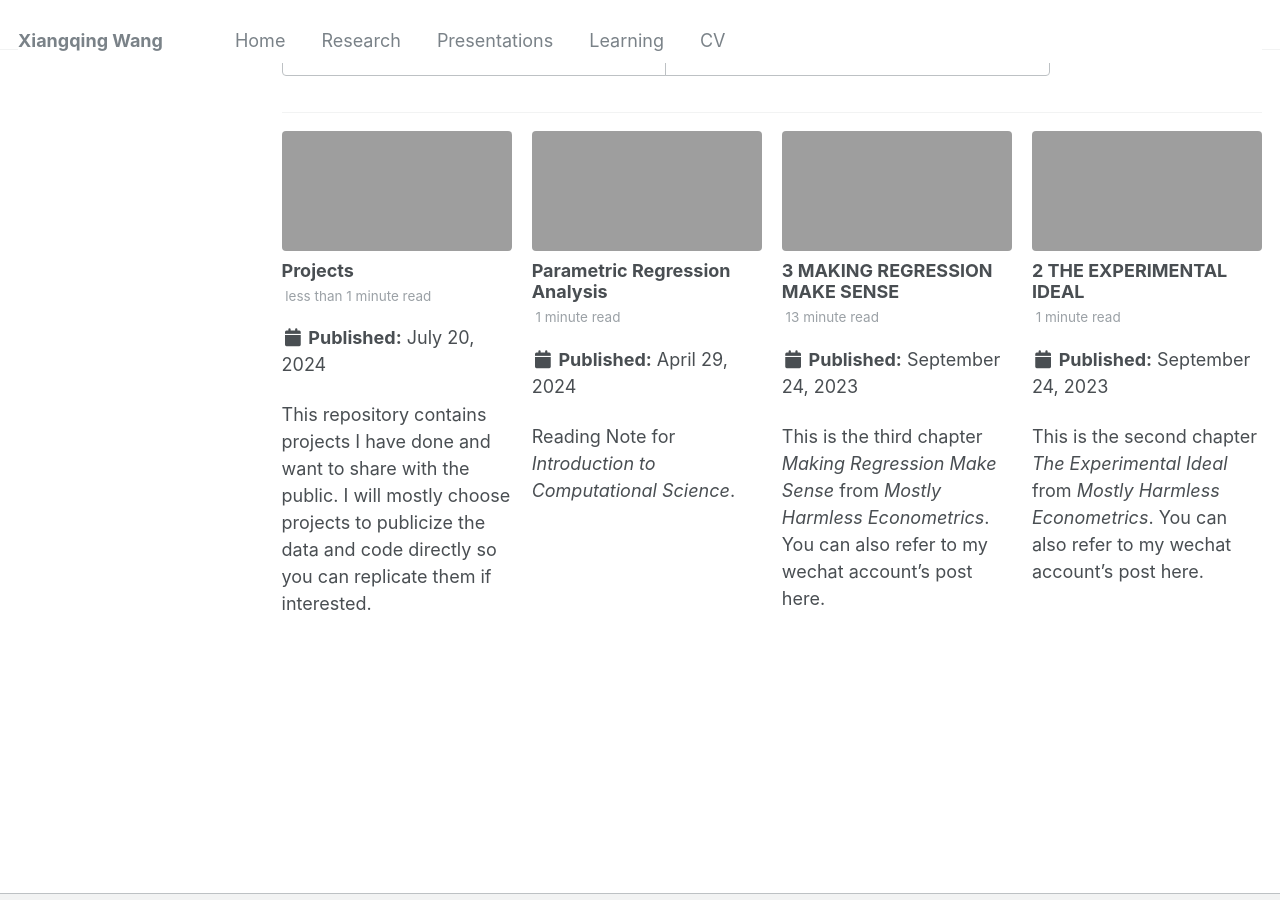
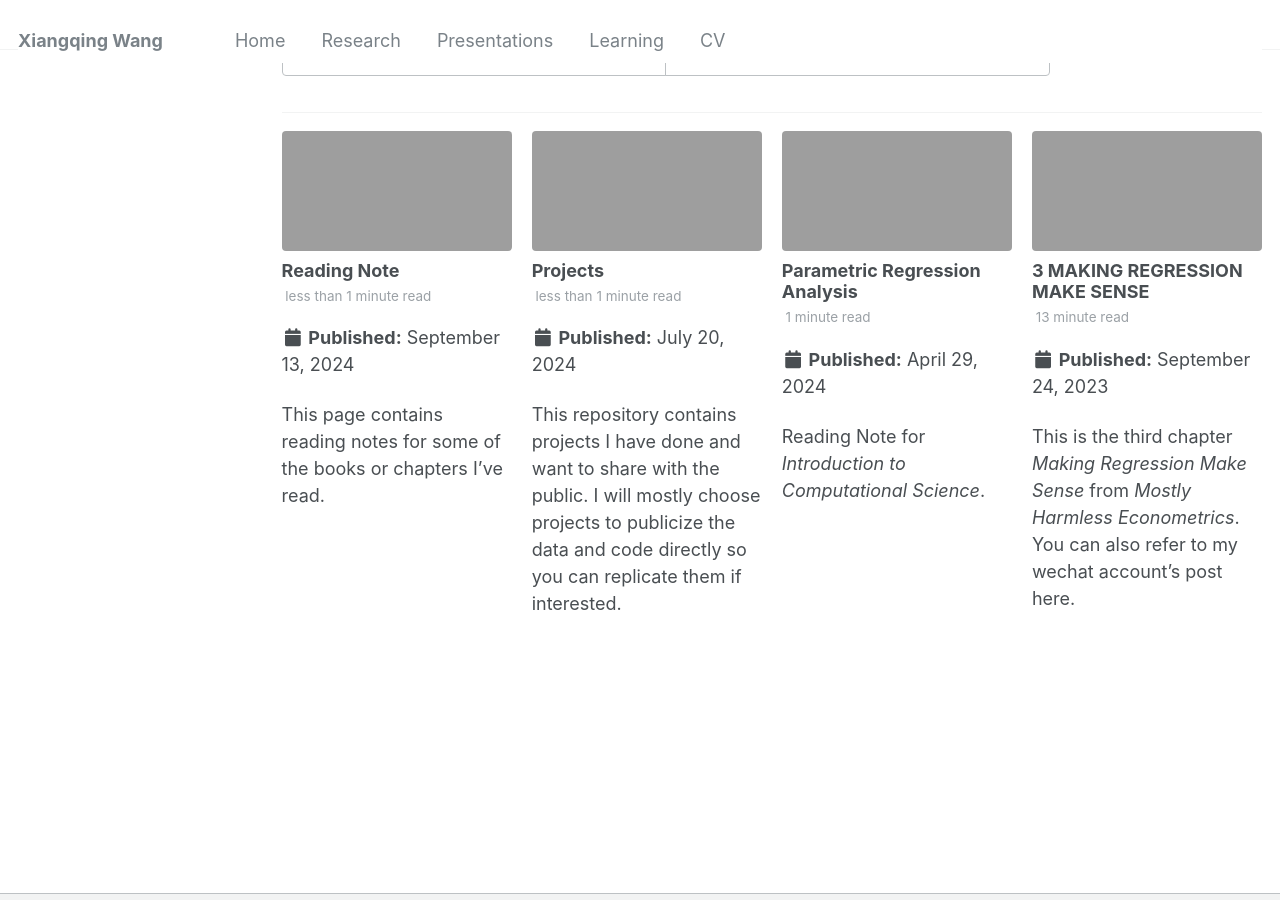
Before and after one commit to leahxqing/leahxqing.github.io, a Jekyll site: the page built from _posts/2023-09-24-hameless_01.md, in a window 1280 px wide and 900 px high, scrolled down 940 px. Built offline with Jekyll 4.4.1, drawn with Linux system fonts in a browser that asks for light colours.

Commit message:
Update and rename Reading_Note.md to 2024-09-13-Reading_Note.md

```diff
--- a/_posts/Reading_Note.md
+++ b/_posts/2024-09-13-Reading_Note.md
@@ -1,6 +1,6 @@
 ---
 title: 'Reading Note'
-date: 2024-07-20
+date: 2024-09-13
 permalink: /posts/reading_note/
 ---
 
```
